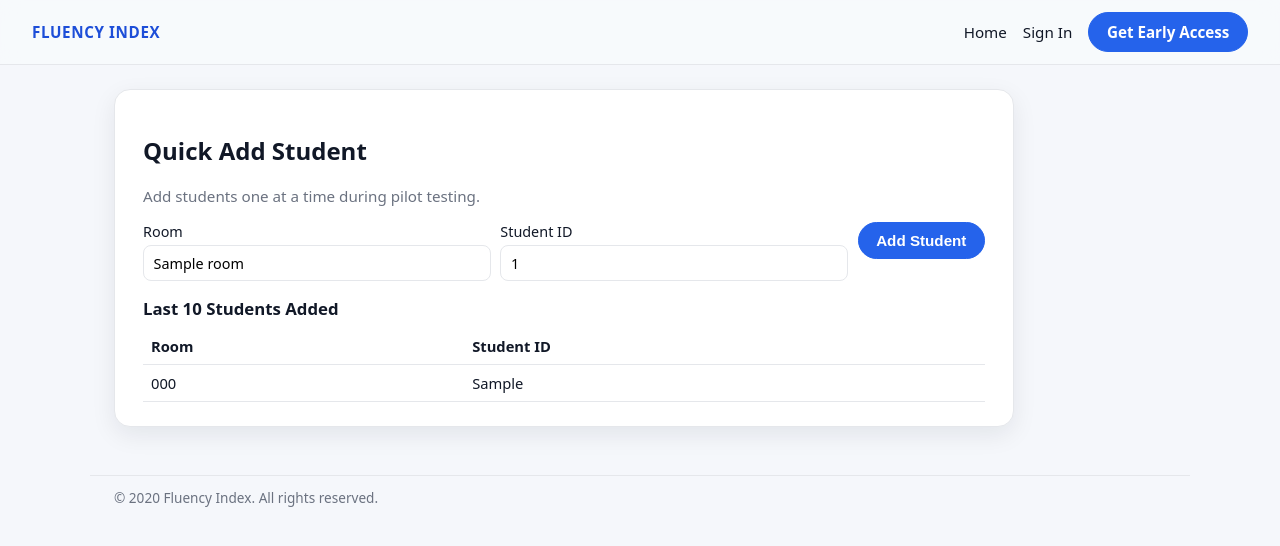
After one commit to jsquales/fluencyindex_site, a FastAPI app: template app/templates/admin_roster.html in a window 1280 px wide. The commit adds this page. Shown: the top 546 px of the page. Run offline with FastAPI, Linux system fonts and the light colour scheme; the template is opened without the code that fills it: most values are stand-ins (such as "Sample title", 1, 10 or a date in 2020); some libraries are stand-ins or nearby versions.

Commit message:
Add admin roster page for pilot

```diff
--- a/app/templates/admin_home.html
+++ b/app/templates/admin_home.html
@@ -5,6 +5,7 @@
   <div class="auth-card">
     <h1>Admin dashboard</h1>
     <p class="auth-intro">You are logged in.</p>
+    <p><a href="/admin/roster">Quick Add Student</a></p>
     <p><a href="/admin/sessions">View recent sessions</a></p>
     <p><a href="/admin/test/checkin">Student Testing</a></p>
     <form method="post" action="/admin/logout" style="margin:0;">
--- /dev/null
+++ b/app/templates/admin_roster.html
@@ -0,0 +1,56 @@
+{% extends "base.html" %}
+
+{% block content %}
+<section class="auth-section">
+  <div class="auth-card">
+    <h1>Quick Add Student</h1>
+    <p class="auth-intro">Add students one at a time during pilot testing.</p>
+
+    {% if table_error %}
+    <p class="helper-text" style="color:#b91c1c;">{{ table_error }}</p>
+    {% endif %}
+    {% if error %}
+    <p class="helper-text" style="color:#b91c1c;">{{ error }}</p>
+    {% endif %}
+    {% if success %}
+    <p class="helper-text" style="color:#166534;">{{ success }}</p>
+    {% endif %}
+
+    <form class="auth-form" method="post" action="/admin/roster/add">
+      <label class="auth-field">
+        <span>Room</span>
+        <input type="text" name="room" value="{{ room }}" placeholder="A01" minlength="3" maxlength="3" required>
+      </label>
+      <label class="auth-field">
+        <span>Student ID</span>
+        <input type="text" name="student_id" value="{{ student_id }}" placeholder="123456" inputmode="numeric" minlength="6" maxlength="6" required>
+      </label>
+      <button type="submit" class="btn-primary">Add Student</button>
+    </form>
+
+    <h2 style="margin-top:1rem; margin-bottom:0.5rem; font-size:1.05rem;">Last 10 Students Added</h2>
+    {% if recent_students and recent_students|length > 0 %}
+    <div style="overflow-x:auto;">
+      <table style="width:100%; border-collapse:collapse; font-size:0.92rem;">
+        <thead>
+          <tr>
+            <th style="text-align:left; padding:0.5rem; border-bottom:1px solid var(--border);">Room</th>
+            <th style="text-align:left; padding:0.5rem; border-bottom:1px solid var(--border);">Student ID</th>
+          </tr>
+        </thead>
+        <tbody>
+          {% for row in recent_students %}
+          <tr>
+            <td style="padding:0.5rem; border-bottom:1px solid var(--border);">{{ row.room_code }}</td>
+            <td style="padding:0.5rem; border-bottom:1px solid var(--border);">{{ row.student_identifier }}</td>
+          </tr>
+          {% endfor %}
+        </tbody>
+      </table>
+    </div>
+    {% else %}
+    <p class="helper-text">No students added yet.</p>
+    {% endif %}
+  </div>
+</section>
+{% endblock %}
```
